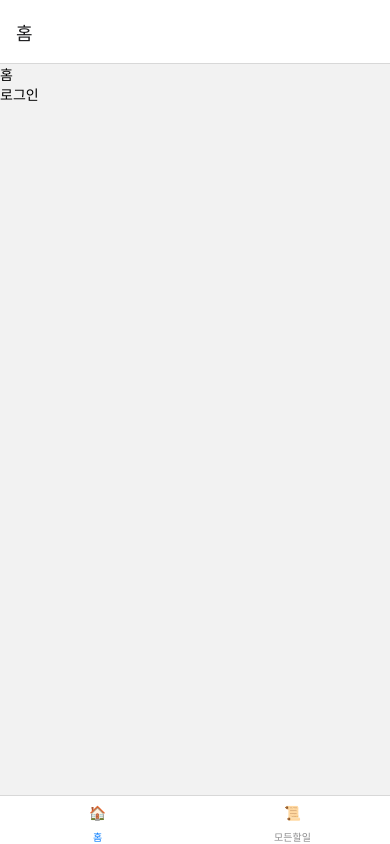
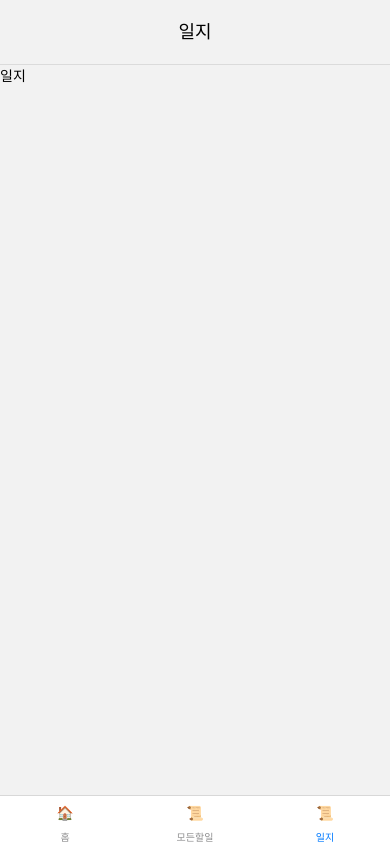
Before and after one commit to dnrgus1127/animores-client, a React Native app: screen /Record in a window 390 px wide. Built offline with nearby package versions, Linux system fonts and the light colour scheme.

Commit message:
header navigation

```diff
--- a/App.tsx
+++ b/App.tsx
@@ -11,6 +11,7 @@ import HomeScreen from "./src/screens/home/HomeScreen";
 import AllTodoScreen from "./src/screens/todo";
 import LoginScreen from "./src/screens/auth/LoginScreen";
 import JoinScreen from "./src/screens/auth/JoinScreen";
+import RecordScreen from "./src/screens/record/RecordScreen";
 
 const Stack = createStackNavigator();
 const Tab = createBottomTabNavigator();
@@ -30,9 +31,7 @@ const Tabs = () => {
         options={{
           title: "홈",
           tabBarLabel: "홈",
-          tabBarIcon: () => (
-            <Text>🏠</Text>
-          )
+          tabBarIcon: () => <Text>🏠</Text>,
         }}
       />
       <Tab.Screen
@@ -41,13 +40,21 @@ const Tabs = () => {
         options={{
           title: "모든할일",
           tabBarLabel: "모든할일",
-          tabBarIcon: () => (
-            <Text>📜</Text>
-          )
+          tabBarIcon: () => <Text>📜</Text>,
+        }}
+      />
+      <Tab.Screen
+        name="Record"
+        component={RecordScreen}
+        options={{
+          title: "일지",
+          tabBarLabel: "일지",
+		  headerShown: false,
+          tabBarIcon: () => <Text>📜</Text>,
         }}
       />
     </Tab.Navigator>
-  )
+  );
 }
 
 const App = () => {
--- a/app.json
+++ /dev/null
@@ -1,30 +0,0 @@
-{
-  "expo": {
-    "name": "animores-client",
-    "slug": "animores-client",
-    "version": "1.0.0",
-    "orientation": "portrait",
-    "icon": "./assets/icon.png",
-    "userInterfaceStyle": "light",
-    "splash": {
-      "image": "./assets/splash.png",
-      "resizeMode": "contain",
-      "backgroundColor": "#ffffff"
-    },
-    "assetBundlePatterns": [
-      "**/*"
-    ],
-    "ios": {
-      "supportsTablet": true
-    },
-    "android": {
-      "adaptiveIcon": {
-        "foregroundImage": "./assets/adaptive-icon.png",
-        "backgroundColor": "#ffffff"
-      }
-    },
-    "web": {
-      "favicon": "./assets/favicon.png"
-    }
-  }
-}
--- /dev/null
+++ b/src/assets/svg/index.ts
@@ -0,0 +1,5 @@
+import BackButton from './Frame 29.svg';
+
+export {
+	BackButton,
+}
--- /dev/null
+++ b/src/components/text/Title.tsx
@@ -0,0 +1,17 @@
+import React from "react";
+import { StyleProp, Text, TextStyle } from "react-native";
+
+interface IProps {
+  text: string;
+  fontSize?: number;
+  color?: string;
+  style?: StyleProp<TextStyle>;
+}
+
+const Title = (props: IProps) => {
+  const { text, fontSize, color, style } = props;
+
+  return <Text style={[style, { fontSize, color }]}>{text}</Text>;
+};
+
+export default Title;
--- /dev/null
+++ b/src/navigation/HeaderNavigation.tsx
@@ -0,0 +1,67 @@
+import React from "react";
+import { StyleSheet, TouchableOpacity, View } from "react-native";
+import { BackButton } from "../assets/svg";
+import Title from "../components/text/Title";
+
+interface IProps {
+  title: string;
+  onPressBackButton?: () => void;
+  hasBackButton?: boolean;
+  hasHeaderTitle?: boolean;
+}
+
+const HeaderNavigation = (props: IProps) => {
+  const {
+    title,
+    onPressBackButton,
+    hasBackButton = true,
+    hasHeaderTitle = true,
+  } = props;
+
+  return (
+    <>
+      <View style={styles.HeaderContainer}>
+        {hasBackButton && (
+          <TouchableOpacity
+            onPress={onPressBackButton}
+            style={styles.TouchOpacityBackButton}
+          >
+            <BackButton />
+          </TouchableOpacity>
+        )}
+        {hasHeaderTitle && (
+          <View style={styles.TitleContainer}>
+            <Title text={title} fontSize={18} style={styles.Title} />
+          </View>
+        )}
+      </View>
+      <View style={styles.BorderBottom} />
+    </>
+  );
+};
+
+export default HeaderNavigation;
+
+const styles = StyleSheet.create({
+  HeaderContainer: {
+    flexDirection: "row",
+    height: 64,
+    alignItems: "center",
+  },
+  TouchOpacityBackButton: {
+    paddingLeft: 20,
+  },
+  TitleContainer: {
+    width: "100%",
+    position: "absolute",
+    paddingBottom: 4,
+  },
+  Title: {
+    textAlign: "center",
+  },
+  BorderBottom: {
+    borderBottomWidth: 1,
+    borderBottomColor: "#DBDBDB",
+    width: "100%",
+  },
+});
--- /dev/null
+++ b/src/screens/record/RecordScreen.tsx
@@ -0,0 +1,21 @@
+import React from "react";
+import { StyleSheet, View, Text } from "react-native";
+import HeaderNavigation from "../../navigation/HeaderNavigation";
+import { SafeAreaView } from "react-native-safe-area-context";
+
+const RecordScreen = () => {
+  return (
+    <SafeAreaView style={styles.Container}>
+      <HeaderNavigation title="일지" hasBackButton={false} />
+      <Text>일지</Text>
+    </SafeAreaView>
+  );
+};
+
+export default RecordScreen;
+
+const styles = StyleSheet.create({
+  Container: {
+    flex: 1,
+  },
+});
```
Also changed, not shown: package.json (+10 -8 lines), src/assets/svg/Frame 29.svg (added).
